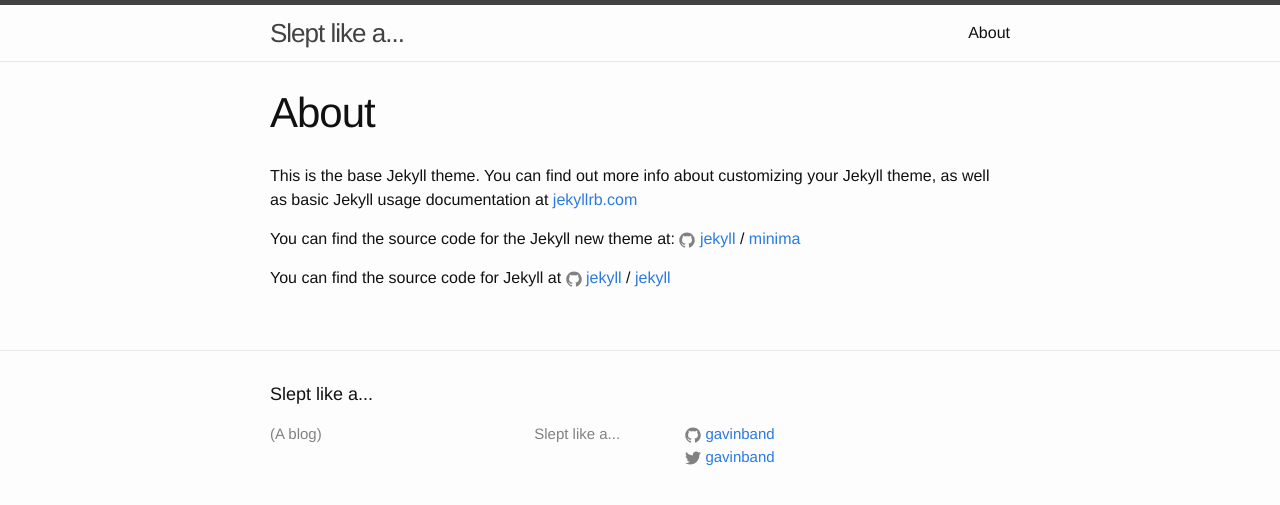
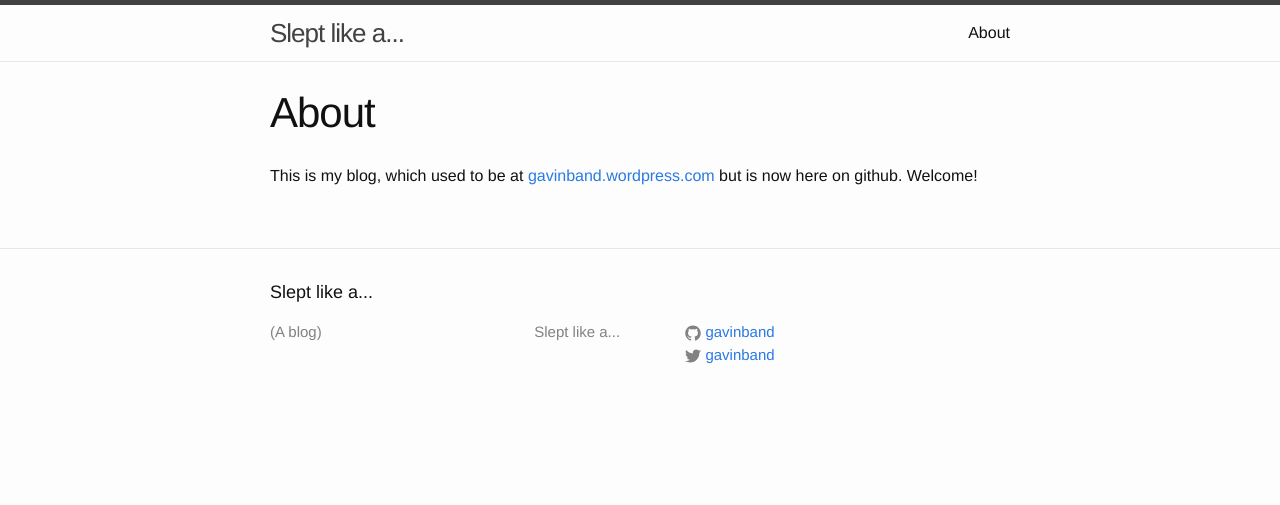
Before and after one commit to gavinband/gavinband.github.io, a Jekyll site: the page built from about.md, in a window 1280 px wide. Shown: the top 505 px of the page. Built offline with Jekyll 4.4.1, drawn with Linux system fonts in a browser that asks for light colours.

Commit message:
Update about page

```diff
--- a/about.md
+++ b/about.md
@@ -4,12 +4,4 @@ title: About
 permalink: /about/
 ---
 
-This is the base Jekyll theme. You can find out more info about customizing your Jekyll theme, as well as basic Jekyll usage documentation at [jekyllrb.com](http://jekyllrb.com/)
-
-You can find the source code for the Jekyll new theme at:
-{% include icon-github.html username="jekyll" %} /
-[minima](https://github.com/jekyll/minima)
-
-You can find the source code for Jekyll at
-{% include icon-github.html username="jekyll" %} /
-[jekyll](https://github.com/jekyll/jekyll)
+This is my blog, which used to be at [gavinband.wordpress.com](http://gavinband.wordpress.com) but is now here on github.  Welcome!
```
